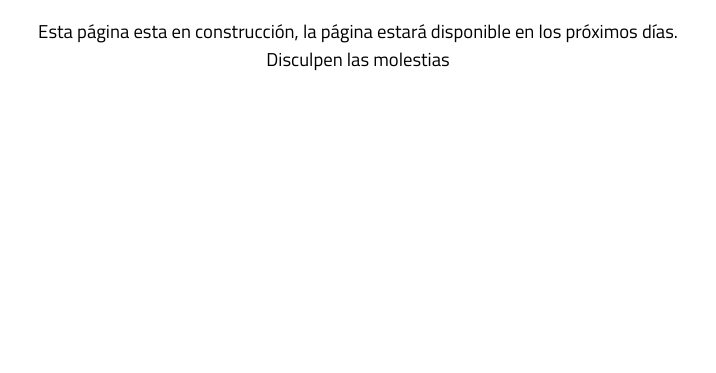
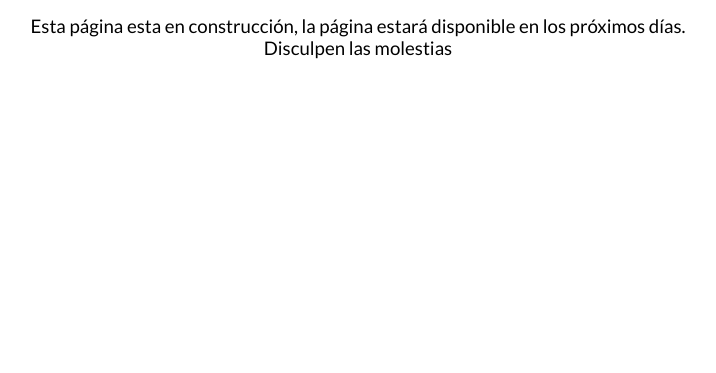
Before and after one commit to rokkoo/baires-gatsby, a Gatsby site: page / in a window 1280 px wide. Shown: the part 427-800 px from the top of the page, without its empty margins (282-998 px from the left). Built offline with nearby package versions, Linux system fonts and the light colour scheme; Gatsby itself is replaced by a stand-in of ours.

Commit message:
Fonst family load by gatsby-browser - Under construction

```diff
--- a/gatsby-browser.js
+++ b/gatsby-browser.js
@@ -5,3 +5,5 @@
  */
 
 // You can delete this file if you're not using it
+
+import "./src/global.css"
--- a/package.json
+++ b/package.json
@@ -18,7 +18,8 @@
     "react": "^16.12.0",
     "react-dom": "^16.12.0",
     "react-helmet": "^5.2.1",
-    "styled-components": "^4.4.1"
+    "styled-components": "^4.4.1",
+    "typeface-lato": "0.0.75"
   },
   "devDependencies": {
     "prettier": "^1.19.1"
--- a/src/components/app.css
+++ /dev/null
@@ -1,4 +0,0 @@
-body {
-  padding: 0;
-  margin: 0;
-}
--- a/src/components/layout.js
+++ b/src/components/layout.js
@@ -10,7 +10,6 @@
 import { useStaticQuery, graphql } from "gatsby"
 
 // Styles
-import "./app.css"
 import { Main } from "./styles"
 
 import Header from "./header"
--- a/src/components/styles.js
+++ b/src/components/styles.js
@@ -1,9 +1,6 @@
 import styled from "styled-components"
 
 export const Main = styled.main`
-  @import url("https://fonts.googleapis.com/css?family=Titillium+Web&display=swap");
-  font-family: "Titillium Web", sans-serif;
-
   display: flex;
   flex-direction: column;
   justify-content: center;
--- /dev/null
+++ b/src/global.css
@@ -0,0 +1,10 @@
+@import url("https://fonts.googleapis.com/css?family=Lato&display=swap");
+
+html {
+  font-family: "Lato", sans-serif;
+}
+
+body {
+  padding: 0;
+  margin: 0;
+}
```
Also changed, not shown: 1 other file.
